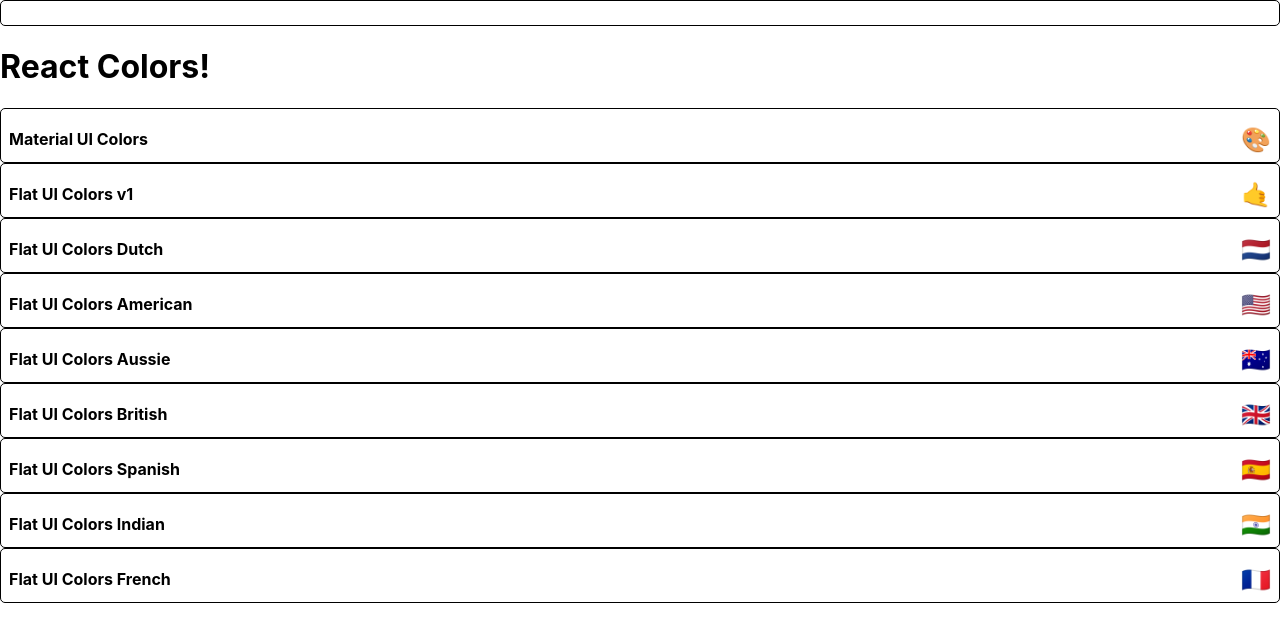
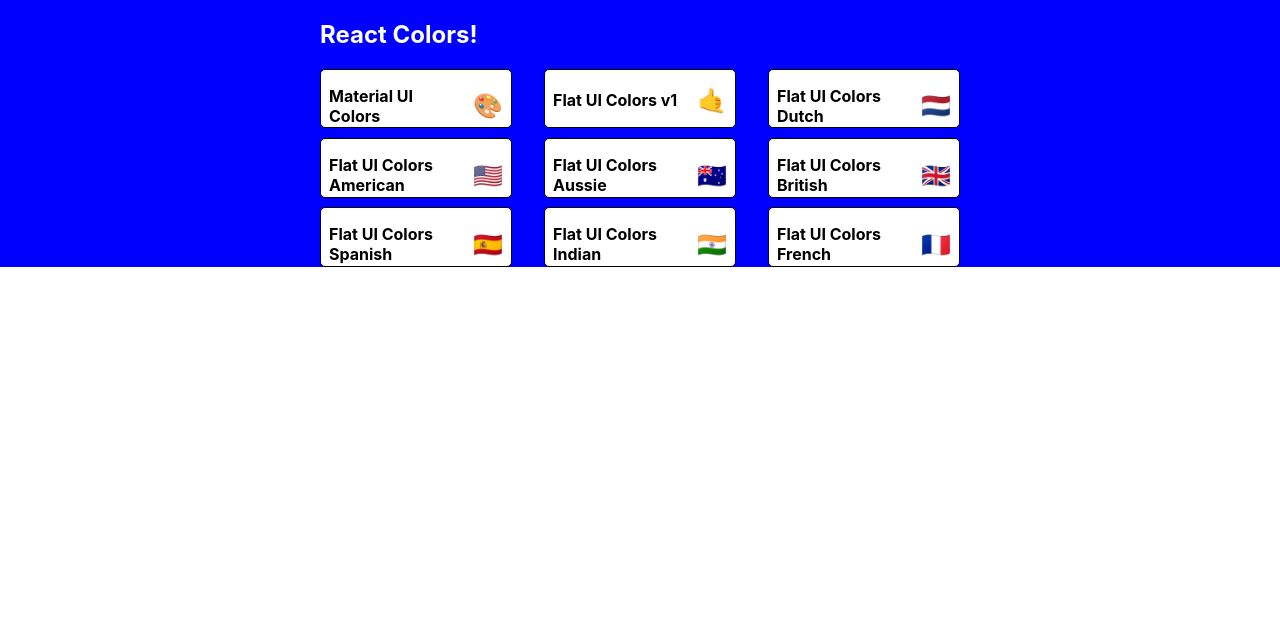
Before and after one commit to storrence88/react-color-picker, a React (Create React App) app: page / in a window 1280 px wide. Shown: the top 642 px of the page. Built offline with nearby package versions, Linux system fonts and the light colour scheme.

Commit message:
Update HTML layout and add JSS for PaletteList component

```diff
--- a/src/PaletteList.js
+++ b/src/PaletteList.js
@@ -1,16 +1,54 @@
 import React, { Component } from 'react';
 import MiniPalette from './MiniPalette';
 import { Link } from 'react-router-dom';
+import { withStyles } from '@material-ui/core/styles';
 
-export default class PaletteList extends Component {
+const styles = {
+  root: {
+    backgroundColor: 'blue',
+    height: '100%',
+    display: 'flex',
+    alignItems: 'flex-start',
+    justifyContent: 'center'
+  },
+  container: {
+    width: '50%',
+    display: 'flex',
+    alignItems: 'flex-start',
+    flexDirection: 'column',
+    flexWrap: 'wrap'
+  },
+  nav: {
+    display: 'flex',
+    width: '100%',
+    justifyContent: 'space-between',
+    color: 'white'
+  },
+  palettes: {
+    boxSizing: 'border-box',
+    width: '100%',
+    display: 'grid',
+    gridTemplateColumns: 'repeat(3, 30%)',
+    gridGap: '5%'
+  }
+};
+
+class PaletteList extends Component {
   render() {
-    const { palettes } = this.props;
+    const { palettes, classes } = this.props;
     return (
-      <div>
-        <MiniPalette />
-        <h1>React Colors!</h1>
-        {palettes.map(palette => <MiniPalette {...palette} />)}
+      <div className={classes.root}>
+        <div className={classes.container}>
+          <nav className={classes.nav}>
+            <h1>React Colors!</h1>
+          </nav>
+          <div className={classes.palettes}>
+            {palettes.map(palette => <MiniPalette {...palette} />)}
+          </div>
+        </div>
       </div>
     );
   }
 }
+
+export default withStyles(styles)(PaletteList);
```
